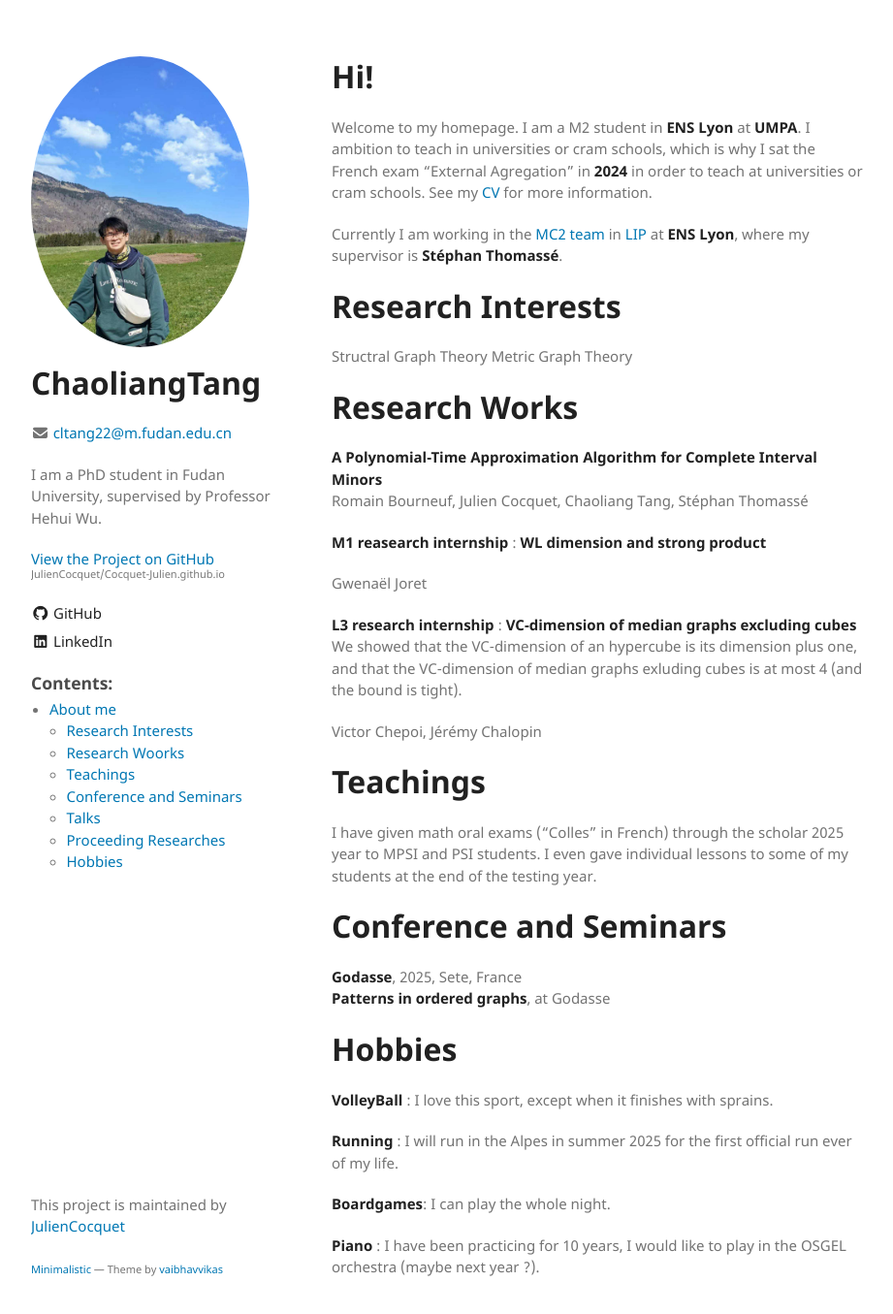
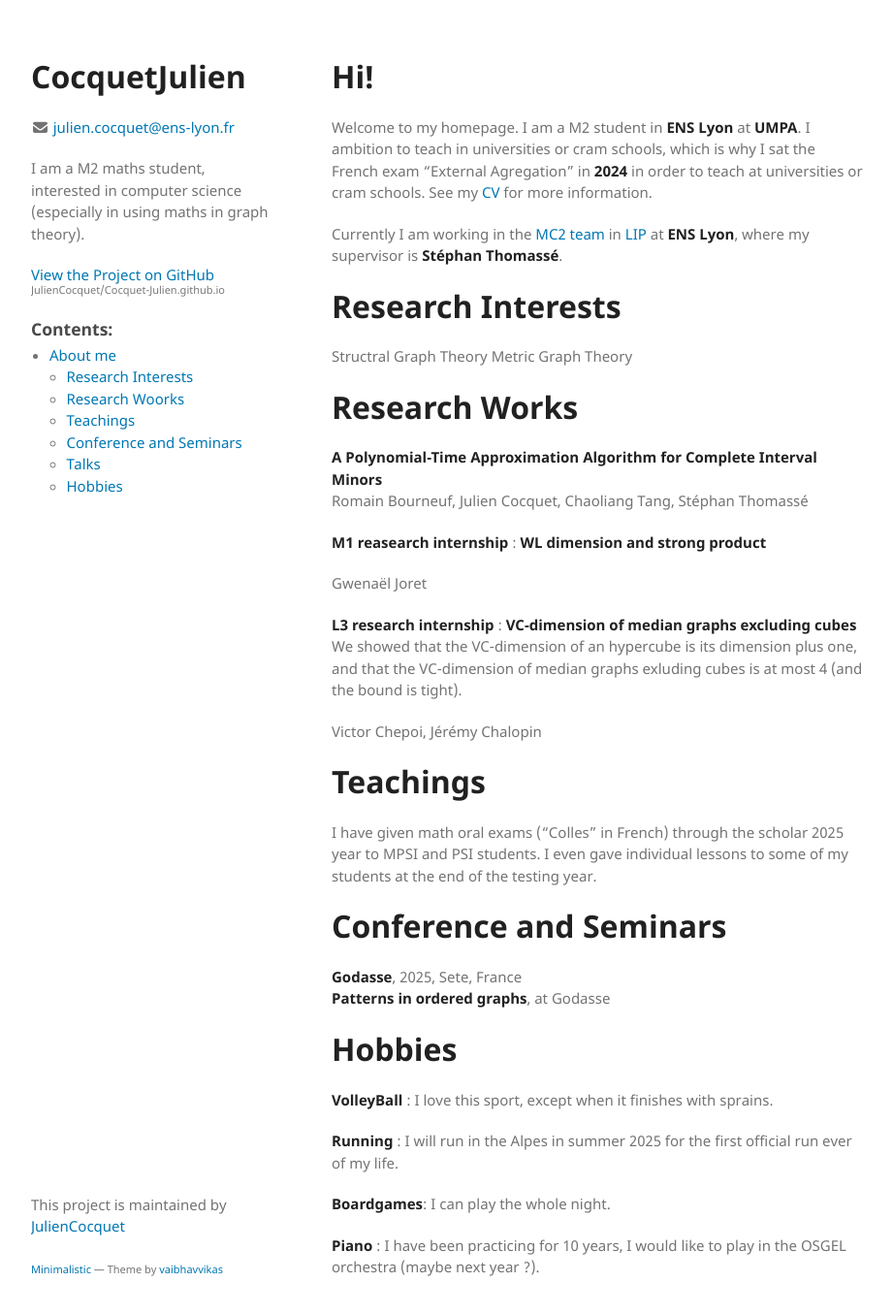
Before and after one commit to JulienCocquet/Cocquet-Julien.github.io, a Jekyll site: the page built from index.md, in a window 1280 px wide and 1368 px high. Shown: the top 1355 px of the window at 97% size, without its empty margins (178-1099 px from the left). Built offline with Jekyll 4.4.1, drawn with Linux system fonts in a browser that asks for light colours; our own code applies the rules of GitHub Pages for plain Markdown files.

Commit message:
Update _config.yml

```diff
--- a/_config.yml
+++ b/_config.yml
@@ -1,7 +1,7 @@
-title: ChaoliangTang
-logo: /assets/img/me.jpg
-email: cltang22@m.fudan.edu.cn
-description: I am a PhD student in Fudan University, supervised by Professor Hehui Wu.
+title: CocquetJulien
+logo:
+email: julien.cocquet@ens-lyon.fr
+description: I am a M2 maths student, interested in computer science (especially in using maths in graph theory).
 favicon: true
 color-scheme: auto
 
@@ -11,14 +11,6 @@ plugins:
   - jekyll-sitemap
   - jekyll-seo-tag
   - jemoji
-
-platforms:
-  - name: GitHub
-    icon: <i class="fa-brands fa-github"></i>
-    link: https://github.com/ChaoliangTang
-  - name: LinkedIn
-    icon: <i class="fa-brands fa-linkedin"></i>
-    link: www.linkedin.com/in/chaoliangtang
 
 navigation:
   - name: About me
@@ -34,8 +26,6 @@ navigation:
         link: ./index.html#conference-and-seminars
       - name: Talks
         link: ./index.html#talks
-      - name: Proceeding Researches
-        link: ./index.html#proceeding-researches
       - name: Hobbies
         link: ./index.html#hobbies
 #   - name: Another Page
```
